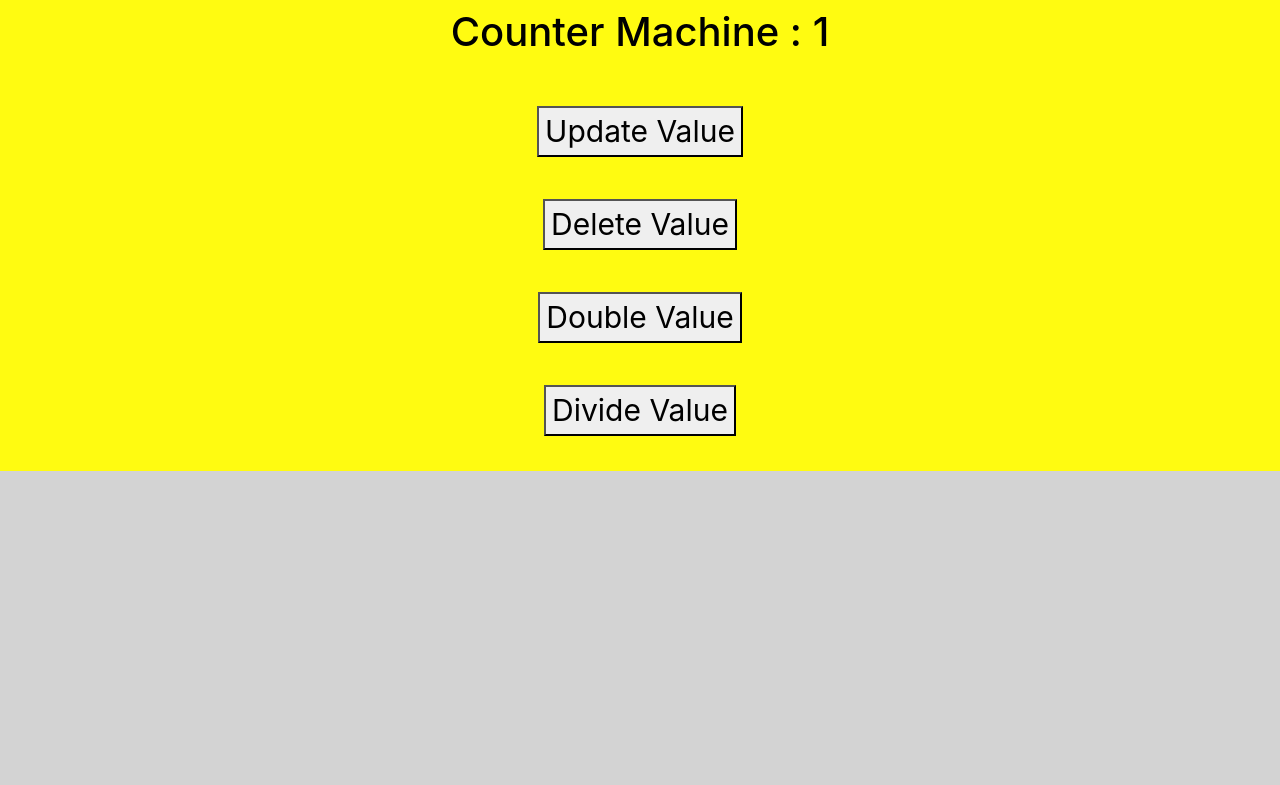
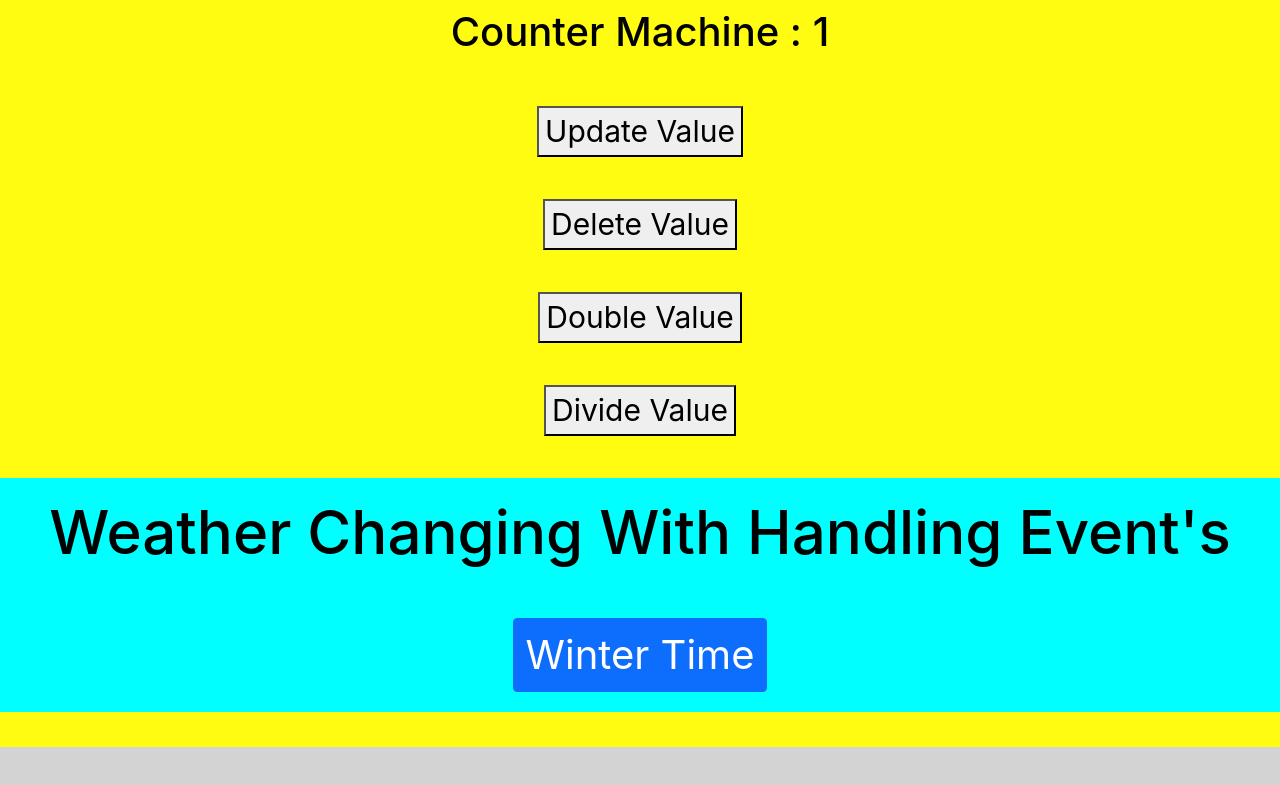
Before and after one commit to AhmedShaykh/Learn-React.JS, a React (Create React App) app: page / in a window 1280 px wide. Shown: the part 363-1148 px from the top of the page. Before the commit the page ends 894 px from the top, so only its background shows below. Built offline with nearby package versions, Linux system fonts and the light colour scheme; the HTML template or start-up script is replaced by a standard one.

Commit message:
It's Push Time !

```diff
--- a/src/App.css
+++ b/src/App.css
@@ -33,9 +33,19 @@ button {
   cursor: pointer;
 }
 
-.btn{
+.btn {
   margin: 10;
   font-size: 40px;
   font-weight: 400;
   cursor: pointer;
 }
+
+.handle {
+  background-color: #e68608;
+  padding-top: 18px;
+  padding-bottom: 20px;
+}
+
+.headHandle {
+  font-size: 60px;
+}
--- a/src/App.jsx
+++ b/src/App.jsx
@@ -1,6 +1,7 @@
-import React , {useState} from 'react';
+import React, { useState } from 'react';
 import Props from './Props';
 import UseState from './Hooks/UseState';
+import Events from './Hooks/Events';
 import './App.css';
 
 function App() {
@@ -12,6 +13,8 @@ function App() {
       <Props techName='React.JS !' yearName='2020' />
       <Props techName='Blockchain !' yearName='2021 To 2023' />
       <UseState />
+      <br />
+      <Events />
     </div>
   );
 }
--- /dev/null
+++ b/src/Hooks/Events.jsx
@@ -0,0 +1,39 @@
+import React, { useState } from 'react'
+
+const Events = () => {
+    const aqua = '#00FFFF';
+    const [bg, setBg] = useState(aqua);
+    const [weather, setWeather] = useState('Winter Time');
+
+    const handEvent = () => {
+        let newBg = '#f06000';
+        setBg(newBg);
+        let newWeather = 'Summer Time';
+        setWeather(newWeather);
+    }
+
+    const backEvent = () => {
+        setBg(aqua);
+        setWeather('Winter Time');
+    }
+
+    return (
+        <div className="handle" style={
+            {
+                backgroundColor: bg
+            }
+        }>
+            <h1 className='headHandle'>
+                Weather Changing With Handling Event's
+            </h1>
+            <br />
+            <button onClick={handEvent}
+                onDoubleClick={backEvent}
+                type="button" class="btn btn-primary">
+                {weather}
+            </button>
+        </div>
+    )
+}
+
+export default Events;
```
